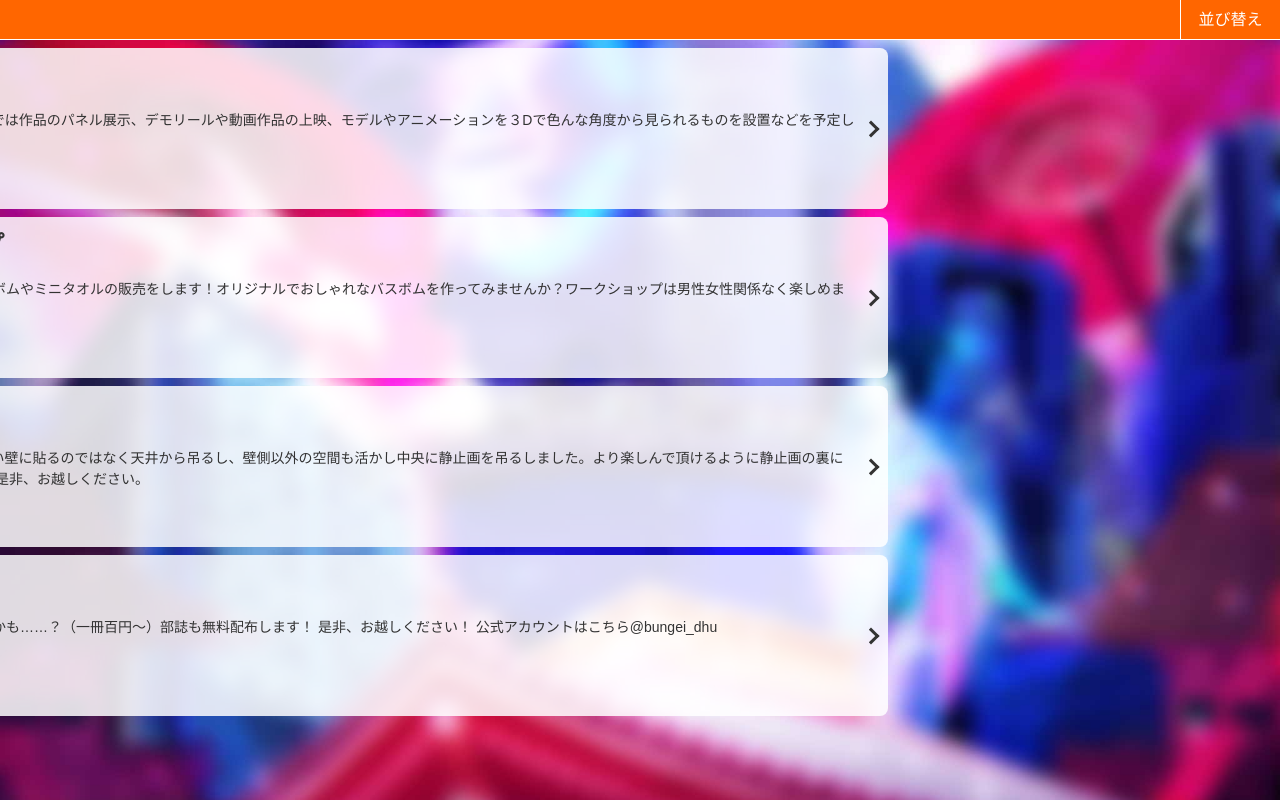
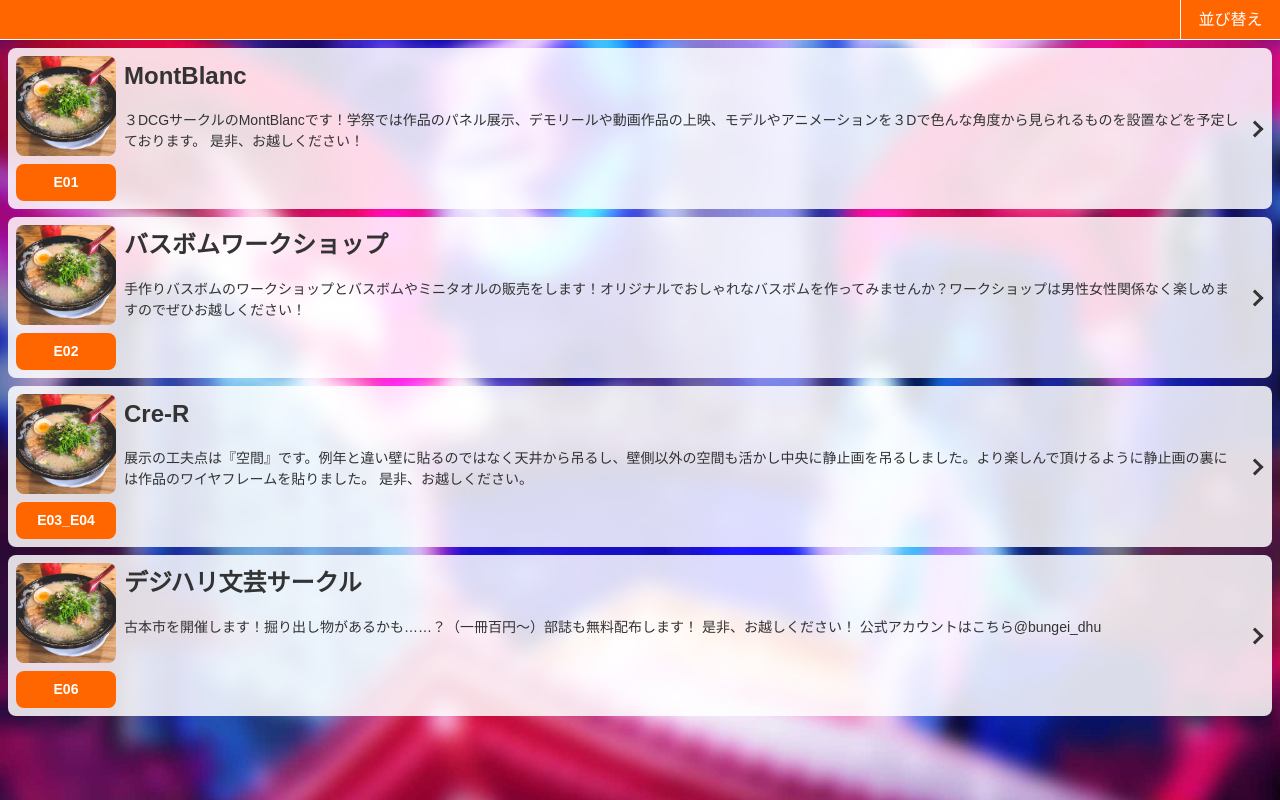
Before and after one commit to okatechnology/dhfes2019, a React app: page /event in a window 1280 px wide. Shown: the top 800 px of the page. Built offline with nearby package versions, Linux system fonts and the light colour scheme; the HTML template or start-up script is replaced by a standard one.

Commit message:
fix: fixed the display

```diff
--- a/src/app/components/EventListItem.tsx
+++ b/src/app/components/EventListItem.tsx
@@ -69,7 +69,7 @@ const Card = styled.div<CardProps>`
   border-radius: 0.8rem;
   transition: transform 0.5s cubic-bezier(0.17, 0.67, 0.52, 1.26), opacity 0.5s ease-out;
   overflow: hidden;
-  transform: ${({ visible }) => (visible ? 'translateX(-30vw)' : 'none')};
+  transform: ${({ visible }) => (visible ? 'none' : 'translateX(-30vw)')};
   opacity: ${({ visible }) => (visible ? 1 : 0)};
 `;
 
```
